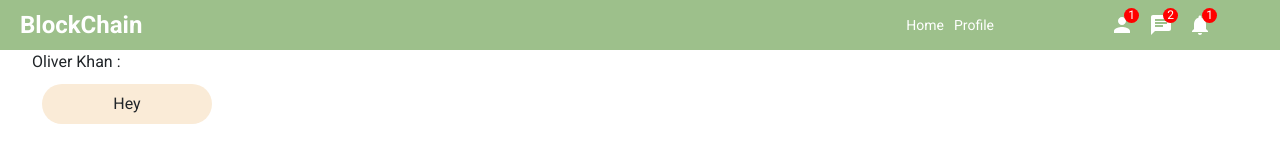
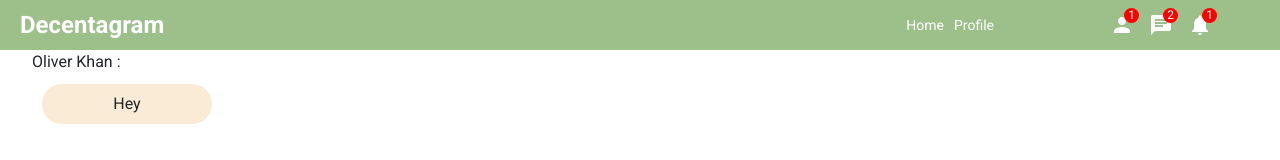
Before and after one commit to nevinmanoj/decentagram, a React (Create React App) app in the folder Finalproj-frontend/: page /chat in a window 1280 px wide. Shown: the top 160 px of the page. Built offline with nearby package versions, Linux system fonts and the light colour scheme.

Commit message:
name changed

```diff
--- a/Finalproj-frontend/src/components/topbar/Topbar.jsx
+++ b/Finalproj-frontend/src/components/topbar/Topbar.jsx
@@ -15,7 +15,7 @@
   return (
     <div className="topbarContainer">
       <div className="topbarLeft">
-        <span className="logo">BlockChain</span>
+        <span className="logo">Decentagram</span>
       </div>
       <div className="topbarCenter">
         {/* <div className="searchbar">
```
